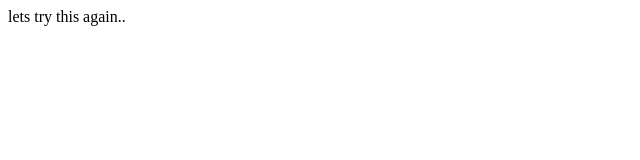
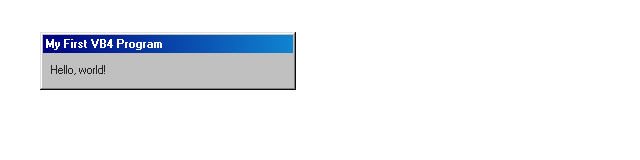
Before and after one commit to natanai/art, a plain HTML site: page index.html in a window 1280 px wide. Shown: the whole page, without its empty margins (0-640 px from the left). Drawn offline with nearby package versions, Linux system fonts and the light colour scheme.

Commit message:
Update index.html

```diff
--- a/index.html
+++ b/index.html
@@ -1 +1,20 @@
-lets try this again..
+<html>
+<head>
+  <title>98.css example</title>
+  <meta charset="UTF-8" />
+  <link rel="stylesheet" href="https://unpkg.com/98.css" />
+</head>
+
+<body>
+  <div class="window" style="margin: 32px; width: 250px">
+    <div class="title-bar">
+      <div class="title-bar-text">
+        My First VB4 Program
+      </div>
+    </div>
+    <div class="window-body">
+      <p>Hello, world!</p>
+    </div>
+  </div>
+</body>
+</html>
```
